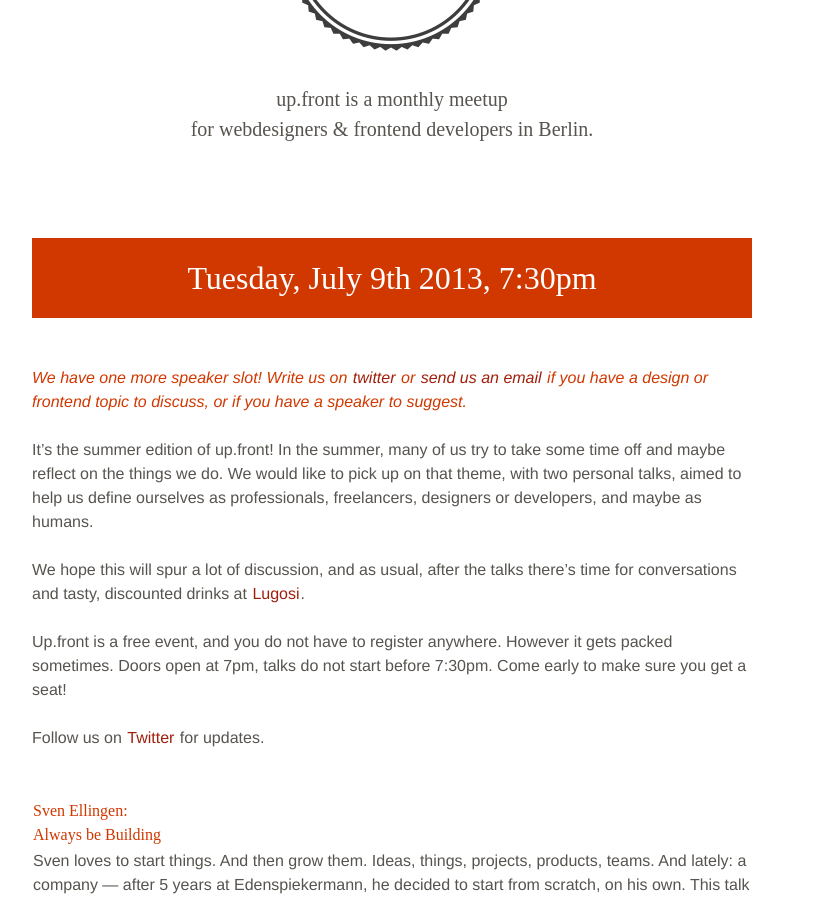
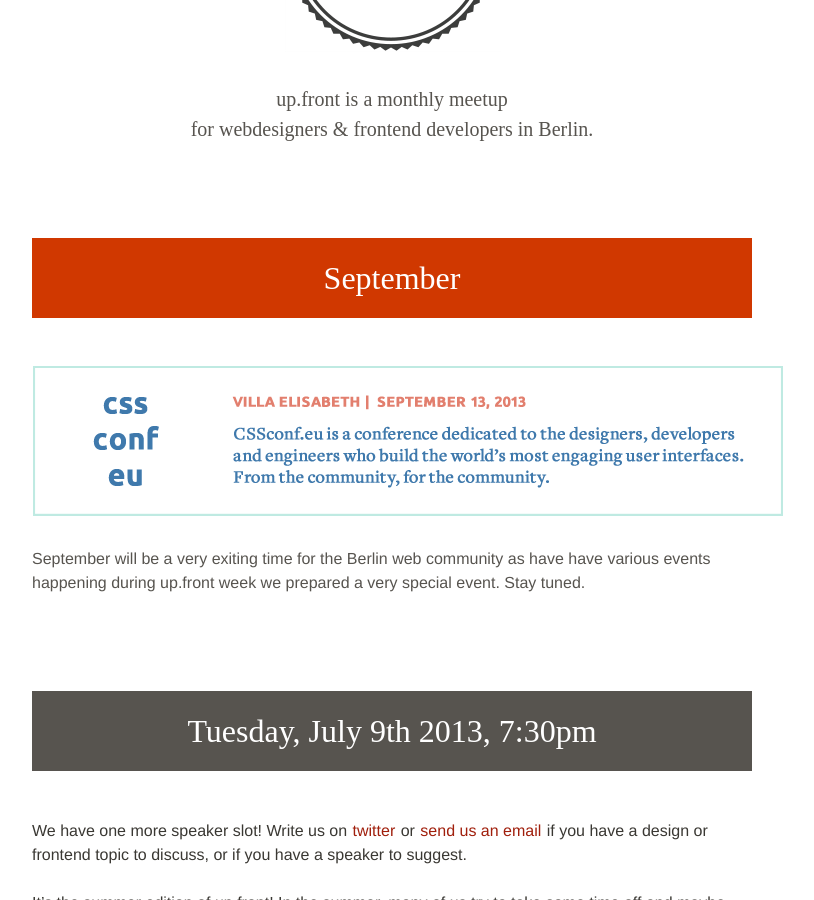
Before and after one commit to upfrontug/upfrontug.github.io, a Jekyll site: the page built from index.html, in a window 1280 px wide and 900 px high, scrolled down 290 px. Shown: the whole window, without its empty margins (248-1062 px from the left). Built offline with Jekyll 4.4.1, drawn with Linux system fonts in a browser that asks for light colours; nearby versions of some CDN libraries; a style sheet for code colours, icons or effects is not loaded.

Commit message:
Idea for CSSconf banner

```diff
--- a/index.html
+++ b/index.html
@@ -7,6 +7,25 @@
 <div class="content">
 
   <article class="next">
+     <header>
+      <h2>
+        September
+      </h2>
+    </header>
+
+    <p>
+    <a href="">
+      <img src="images/cssconf13_banner.png"/>
+    </a>
+    </p>
+
+    <p>
+      September will be a very exiting time for the Berlin web community as have have various events happening during up.front week we prepared a very special event. Stay tuned.
+    </p>
+
+  </article>
+
+  <article>
      <header>
       <h2>
         Tuesday, July 9th 2013, 7:30pm
```
Also changed, not shown: images/cssconf13_banner.png (added).
